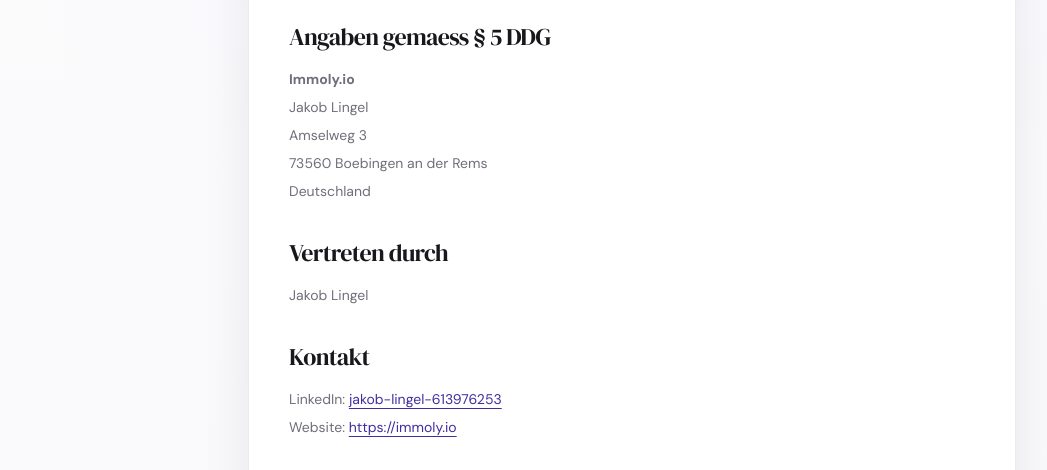
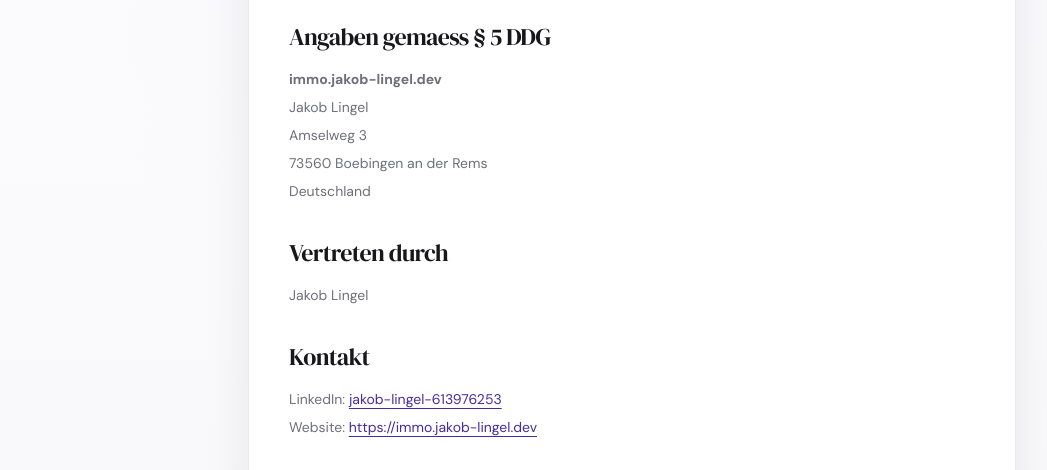
Before and after one commit to Davidcode2/schreinerei, an Astro site in the folder landing-page/: page /impressum in a window 1280 px wide. Shown: the part 296-766 px from the top of the page, without its empty margins (8-1055 px from the left). Built offline with nearby package versions, Linux system fonts and the light colour scheme; Astro itself is replaced by a stand-in of ours.

Commit message:
chore: update immoly impressum link to immo.jakob-lingel.dev

```diff
--- a/landing-page/src/pages/impressum.astro
+++ b/landing-page/src/pages/impressum.astro
@@ -16,7 +16,7 @@ import BaseLayout from "../layouts/BaseLayout.astro"
         <section>
           <h2 class="text-2xl text-foreground">Angaben gemaess § 5 DDG</h2>
           <p class="mt-3">
-            <strong>Immoly.io</strong><br />
+            <strong>immo.jakob-lingel.dev</strong><br />
             Jakob Lingel<br />
             Amselweg 3<br />
             73560 Boebingen an der Rems<br />
@@ -43,8 +43,8 @@ import BaseLayout from "../layouts/BaseLayout.astro"
             </a>
             <br />
             Website:
-            <a class="text-primary underline underline-offset-4" href="https://immoly.io" target="_blank" rel="noopener noreferrer">
-              https://immoly.io
+            <a class="text-primary underline underline-offset-4" href="https://immo.jakob-lingel.dev" target="_blank" rel="noopener noreferrer">
+              https://immo.jakob-lingel.dev
             </a>
           </p>
         </section>
```
